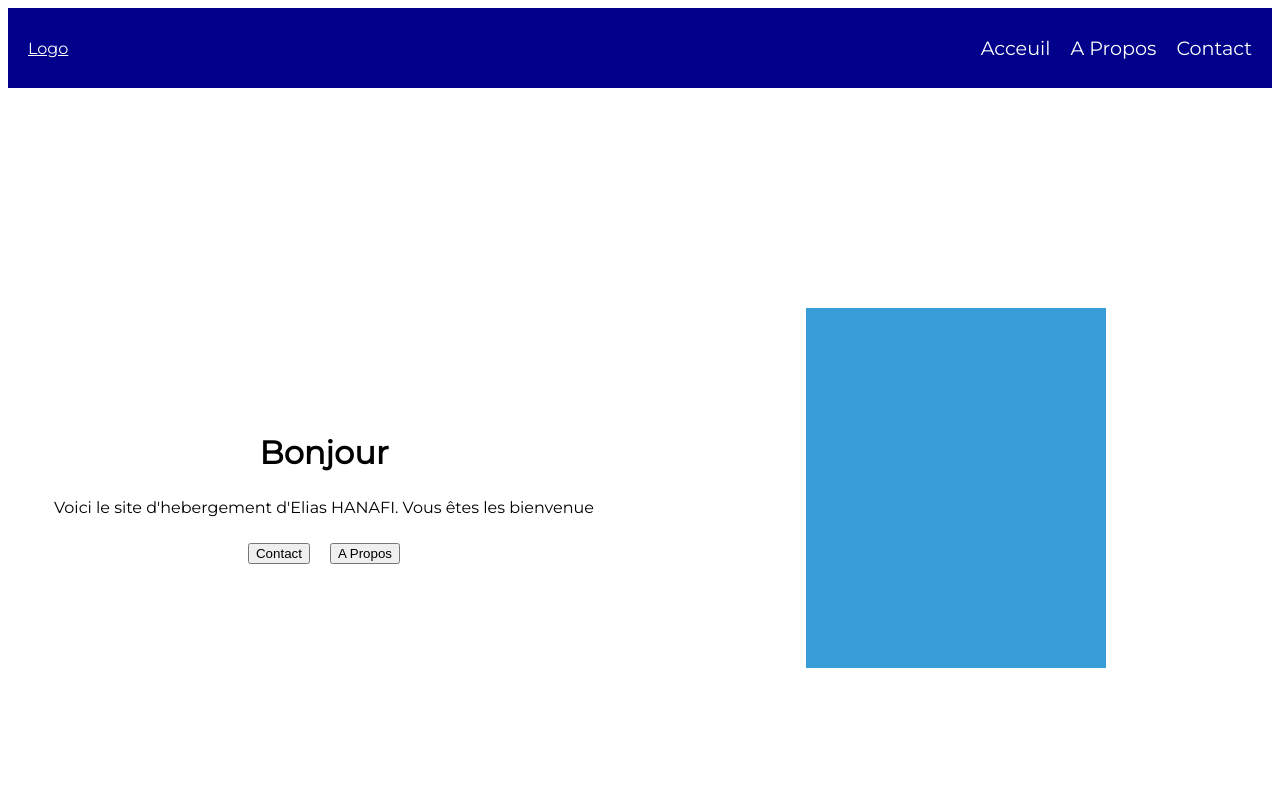
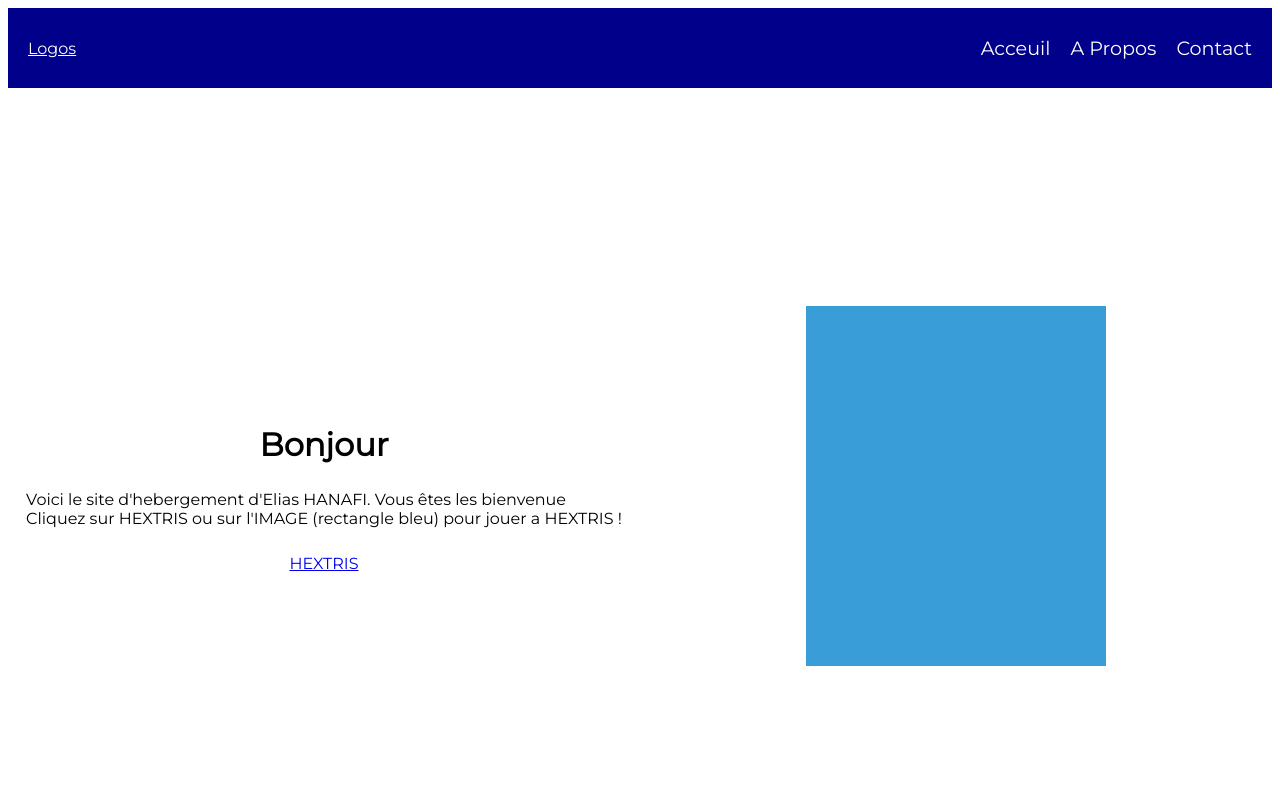
Before and after one commit to Eliashnf/Hebergement, a plain HTML site: page index.html in a window 1280 px wide. Shown: the top 800 px of the page. Drawn offline with nearby package versions, Linux system fonts and the light colour scheme.

Commit message:
adding the hexting game to the site

```diff
--- a/index.html
+++ b/index.html
@@ -13,7 +13,7 @@
     <body>
         <nav>
             <div class="navbar-brand">
-            <a href="#">Logo</a>
+            <a href="#">Logos</a>
             </div>
             <div class="navbar-menu">
             <ul>
@@ -33,14 +33,15 @@
                 <div class="parent-container">
                     <div class="left-container grid-item">
                         <h1>Bonjour</h1>
-                        <p>Voici le site d'hebergement d'Elias HANAFI. Vous êtes les bienvenue</p>
+                        <p>Voici le site d'hebergement d'Elias HANAFI. Vous êtes les bienvenue
+                            <br>Cliquez sur HEXTRIS ou sur l'IMAGE (rectangle bleu) pour jouer a HEXTRIS !
+                        </p>
                         <div class="buttons-container">
-                            <button>Contact</button>
-                            <button>A Propos</button>
+                            <a href="forkclone/hextris/index.html">HEXTRIS</a>
                         </div>
                     </div>
                     <div class="right-container">
-                        <img src="img/Rec.png" alt="Rec">
+                        <a href="forkclone/hextris/index.html"><img src="img/Rec.png" alt="Rec"></a>
                     </div>
                 </div>
             </div>
```
